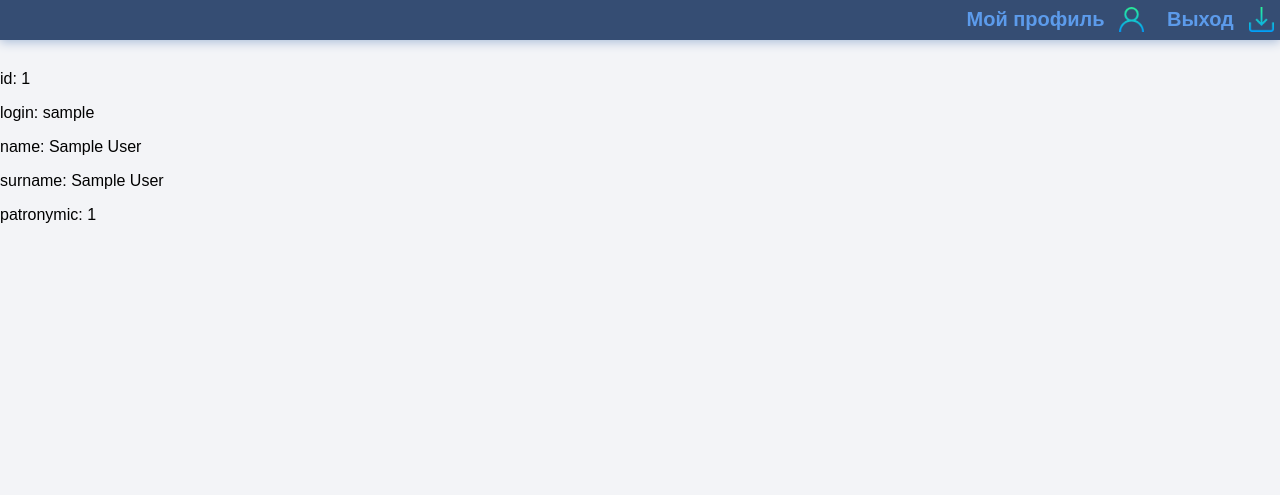
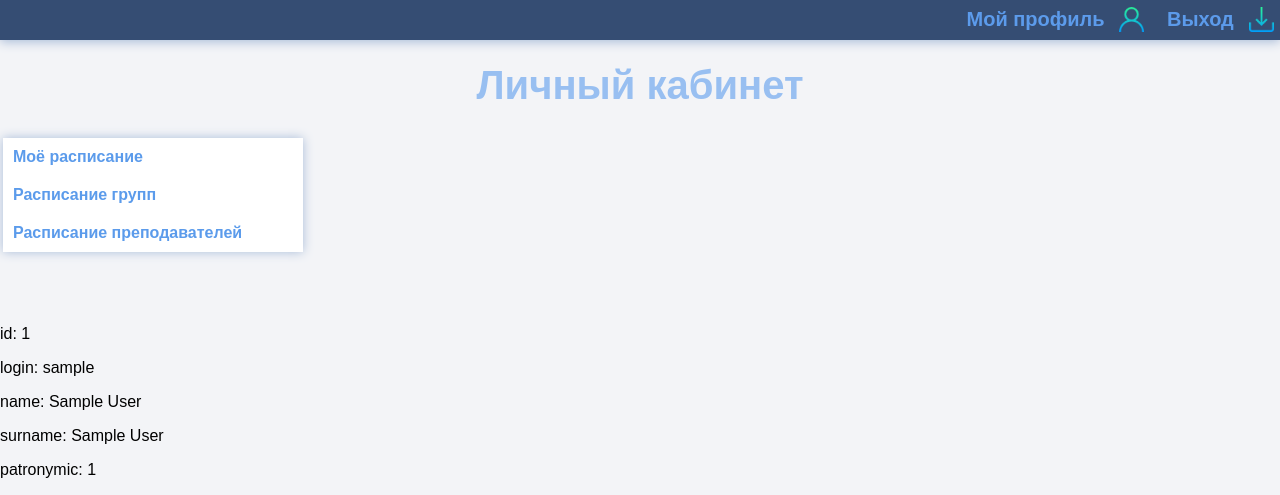
Before and after one commit to wulf97/app, a Flask app: page / in a window 1280 px wide. Shown: the top 495 px of the page. Run offline with Flask 2, Linux system fonts and the light colour scheme; the visitor is signed in with stand-in values (Sample User, id 1); some libraries are stand-ins or nearby versions.

Commit message:
Добавил меню на основную страницу

```diff
--- a/app.py
+++ b/app.py
@@ -66,6 +66,13 @@ def login():
 # Регистрация в системе
 @app.route('/registration', methods = ['POST', 'GET'])
 def registration():
+	# Записываем в базу данные пользователя
+	conn = psycopg2.connect(dbname = dbconfig['dbname'],
+							user = dbconfig['user'],
+							password = dbconfig['password'],
+							host = dbconfig['host'])
+	cursor = conn.cursor()
+
 	if request.args.get('acc_type', '') == 'student':
 		acc_type = 1
 		form = RegistrationStudentForm(request.form)
@@ -73,8 +80,8 @@ def registration():
 		acc_type = 2
 		form = RegistrationTeacherForm(request.form)
 
+	# Если кнопка 'Отправить' нажата
 	if request.method == 'POST' and form.validate():
-		print('kkk')
 		login = request.form.get('login', '')
 		password = request.form.get('password', '')
 		name = request.form.get('name', '')
@@ -86,12 +93,6 @@ def registration():
 			print('Check password')
 			return render_template('registration.html', form = form, acc_type = acc_type)
 
-		# Записываем в базу данные пользователя
-		conn = psycopg2.connect(dbname = dbconfig['dbname'],
-								user = dbconfig['user'],
-								password = dbconfig['password'],
-								host = dbconfig['host'])
-		cursor = conn.cursor()
 		sql = '''insert into "user"("login", "password", "name", "surname", "patronymic", "user_type")'''
 		sql += '''values('{}', '{}', '{}', '{}', '{}', '{}') returning "id"'''.format(login, password, name, surname, patronymic, acc_type)
 		cursor.execute(sql)
@@ -125,7 +126,33 @@ def registration():
 
 		return redirect(url_for('index'))
 
-	return render_template('registration.html', form = form, acc_type = acc_type)
+	#
+	if acc_type == 1:
+		# conn = psycopg2.connect(dbname = dbconfig['dbname'],
+	    #                         user = dbconfig['user'],
+	    #                         password = dbconfig['password'],
+	    #                         host = dbconfig['host'])
+		# cursor = conn.cursor()
+		sql = '''select "number" from "group"'''
+		cursor.execute(sql)
+		rec = cursor.fetchall()
+
+		if rec:
+			choices = []
+			if len(rec) > 0:
+				for i in rec:
+					choices += [(str(i[0]), str(i[0]))]
+			else:
+				choices = [(0, None)]
+
+		form.group_number.choices = choices;
+
+	# Закрытие соединения с базой
+	conn.commit()
+	cursor.close()
+	conn.close()
+
+	return render_template('registration.html', form = form, choices = choices, acc_type = acc_type)
 
 # **********************************************************
 # Выход из профиля
--- a/static/css/base.css
+++ b/static/css/base.css
@@ -127,3 +127,33 @@ body {
   border: 0px;
   cursor: pointer;
 }
+
+#main_title {
+  text-align: center;
+  color: #98bff1;
+  font-size: 40px
+}
+
+.nav_item {
+  padding: 10px;
+  background-color: #ffffff;
+  color: #5b9beb;
+  font-size: 16px;
+  font-weight: bold;
+  cursor: pointer;
+}
+
+.nav_item:hover {
+  background-color: #d8eaf3;
+  color: #80b2f1;
+  border-right: 5px solid #5b9beb;
+}
+
+#main_content_table {
+  width: 100%;
+}
+
+#main_nav {
+  width: 300px;
+  box-shadow: 0 0 10px #a9bcd8;
+}
--- a/static/css/control_panel.css
+++ b/static/css/control_panel.css
@@ -18,7 +18,7 @@
   box-shadow: 0 0 10px #a9bcd8;
 }
 
-.nav_item {
+/* .nav_item {
   padding: 10px;
   background-color: #ffffff;
   color: #5b9beb;
@@ -31,7 +31,7 @@
   background-color: #d8eaf3;
   color: #80b2f1;
   border-right: 5px solid #5b9beb;
-}
+} */
 
 #control_panel_insert_wrap {
   padding: 10px;
--- a/templates/control_panel.html
+++ b/templates/control_panel.html
@@ -6,7 +6,6 @@
 <br>
 <br>
 <h1 id="control_panel_title">Панель управления</h1>
-
 <table id="contral_panel_content_table">
   <tr style="vertical-align:top">
     <td style="width:300px">
--- a/templates/index.html
+++ b/templates/index.html
@@ -2,6 +2,38 @@
 
 {% block content %}
 {% if session %}
+<br>
+<br>
+<h1 id="main_title">Личный кабинет</h1>
+<table id="main_content_table">
+  <tr style="vertical-align:top">
+    <td style="width:300px">
+      <nav id="main_nav">
+        {% if session.acc_type != 3 %}
+        <a href={{ url_for('index', act = 'my_schedule') }} style="text-decoration: none">
+          <div class="nav_item">Моё расписание</div>
+        </a>
+        {% endif %}
+        <a href={{ url_for('index', act = 'group_schedule') }} style="text-decoration: none">
+          <div class="nav_item">Расписание групп</div>
+        </a>
+        <a href={{ url_for('index', act = 'teacher_schedule') }} style="text-decoration: none">
+          <div class="nav_item">Расписание преподавателей</div>
+        </a>
+      </nav>
+    </td>
+    <td>
+      {% if request.args.get('act') == 'my_schedule' %}
+        <p>Hey1</p>
+      {% elif request.args.get('act') == 'group_schedule' %}
+        <p>Hey2</p>
+      {% elif request.args.get('act') == 'teacher_schedule' %}
+        <p>Hey3</p>
+      {% endif %}
+    </td>
+  </tr>
+</table>
+
 <br>
 <br>
 <br>
--- a/templates/registration.html
+++ b/templates/registration.html
@@ -19,6 +19,7 @@
 	{{ form.patronymic(size = 20, class = 'input_form', placeholder = 'Отчество') }}
 	{% if acc_type == 1 %}
 	{{ form.group_number(class = 'list_form') }}
+
 	{% elif acc_type == 2 %}
 	{{ form.science_degree(size = 30, class = 'input_form', placeholder = 'Научная степень') }}
 	{{ form.number_of_publications(type = 'number', size = 4, class = 'input_form', placeholder = 'Число публикаций') }}
```
Also changed, not shown: forms.py (+19 -19 lines), 1 other file.
